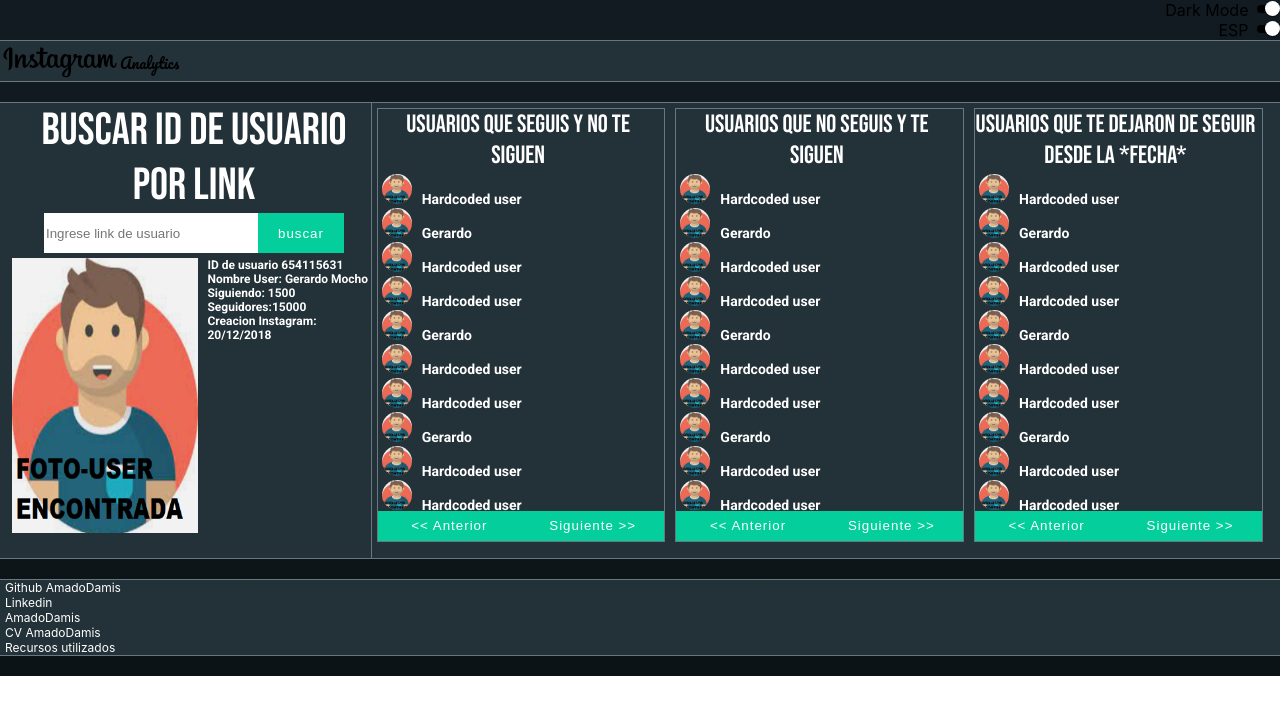
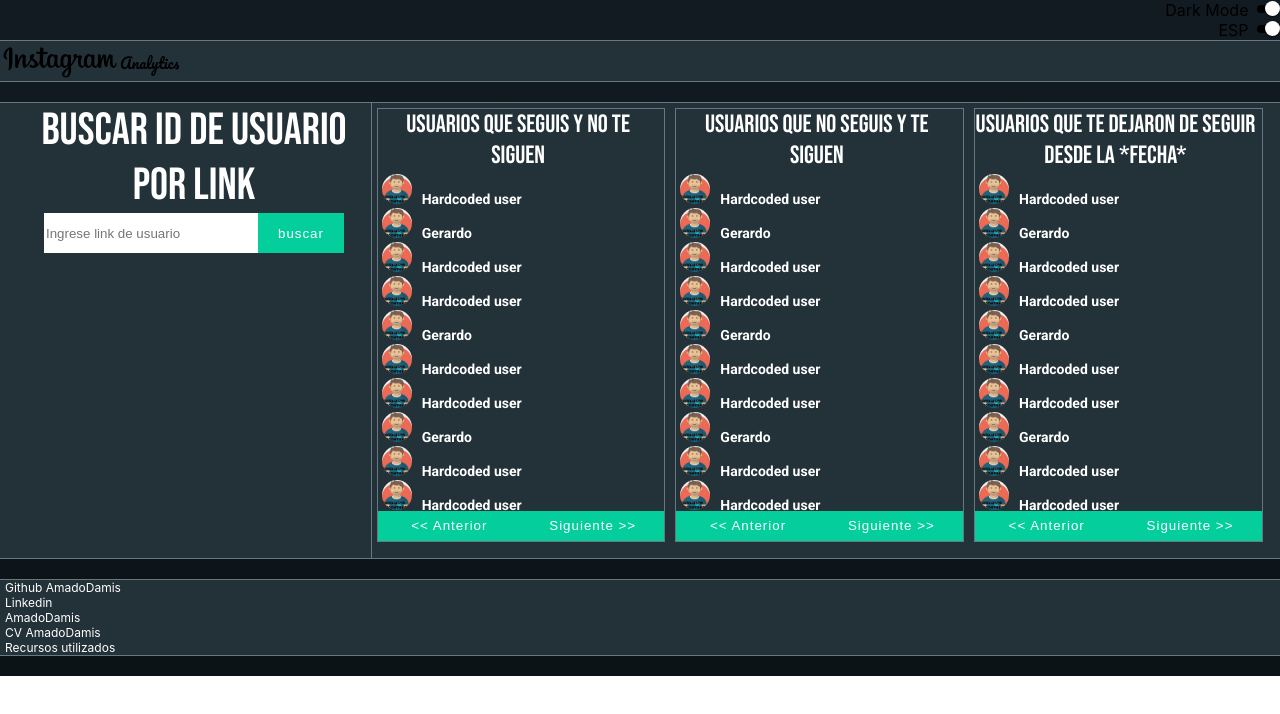
Before and after one commit to Amadodamis/Instagram-dashboard, a React (Create React App) app: page / in a window 1280 px wide. Shown: the top 714 px of the page. Built offline with nearby package versions, Linux system fonts and the light colour scheme.

Commit message:
Logica para que cargue los datos del userID

```diff
--- a/src/components/body.jsx
+++ b/src/components/body.jsx
@@ -19,8 +19,8 @@ function Body(props) {
     <div className="body">
 
       <BuscarUser leng={props.leng}
-       setUserId={setUserId}
-       setListUsers={setListUsers}
+       setUserId={setUserId} userId={userId}
+       setListUsers={setListUsers} listUsers={listUsers}
       />
 
       <DataAnalitycs fotoUser={fotoUser} leng={props.leng} arrayUsers={arrayUsuariosHardCoded} />
--- a/src/components/componentsbody/BuscarUser.jsx
+++ b/src/components/componentsbody/BuscarUser.jsx
@@ -21,7 +21,7 @@ function BuscarUser(props) {
             listUsers={listUsers} setListUsers={setListUsers}
             />
 
-            <User userId={userId} fotoUser={fotoUser} leng={leng} />
+            <User userId={userId} leng={leng} />
 
         </section>
 
--- a/src/components/componentsbody/SearchButton.jsx
+++ b/src/components/componentsbody/SearchButton.jsx
@@ -19,15 +19,17 @@ function SearchButton(props) {
 
         //Crea el objeto que va a ser pusheado en el UserID
         let newUser = {
-            newUserName: newUserName,
+            userName: newUserName,
             id: "1646135",
-            is_private: false,
+            is_private: "No",
             profile_pic_url_hd: fotoUser,
             follow: 4656,
             followed: 6544,
         }
+
         setUserId(newUser)
 
+        //para limpiar el input
         e.target.newUserName.value = ""
 
         //HardCoded de la lista de usuarios si el usuario se encontro
--- a/src/components/componentsbody/User.jsx
+++ b/src/components/componentsbody/User.jsx
@@ -3,41 +3,44 @@ import '../../css/body.css';
 
 
 function User(props) {
-  const {userId}=props;
+  const { userId } = props;
   const leng = props.leng;
-  let p0 = "ID de usuario"
-  let p1 = "Nombre User:"
-  let p2 = "Siguiendo:"
-  let p3 = "Seguidores:"
-  let p4 = "Creacion Instagram:";
+  let p0 = "ID de usuario: "
+  let p1 = "Nombre User: "
+  let p2 = "Siguiendo: "
+  let p3 = "Seguidores: "
+  let p4 = "Es privado: ";
   if (leng === "ENG") {
-    p0 = "ID user"
-    p1 = "User Name:"
-    p2 = "Following:"
-    p3 = "Followers:"
-    p4 = "Instagram creation:"
+    p0 = "ID user: "
+    p1 = "User Name: "
+    p2 = "Following: "
+    p3 = "Followers: "
+    p4 = "Is private:"
   }
+
 
 
   return (
 
     <article className='container-info-user-article'>
 
+      {userId !== null &&
         <div className='container-fotouser'>
-        <img src={props.fotoUser} className="foto-user" alt="user" />
+          <img src={userId.profile_pic_url_hd} className="foto-user" alt="user" />
         </div>
+      }
 
+      {userId !== null &&
         <div className='container-info-user'>
           <ul className='ul-style'>
-          <li><p className='Datos-user'>{`${p0} 654115631`} </p></li>
-          <li><p className='Datos-user'>{`${p1} Gerardo Mocho`} </p></li>
-          <li> <p className='Datos-user'>{`${p2} 1500`}</p></li>
-          <li> <p className='Datos-user'>{`${p3}15000`} </p></li>
-          <li> <p className='Datos-user'>{`${p4} 20/12/2018`}</p></li>
+            <li><p className='Datos-user'>{`${p0}${userId.id}`} </p></li>
+            <li><p className='Datos-user'>{`${p1}${userId.userName} `} </p></li>
+            <li> <p className='Datos-user'>{`${p2}${userId.follow}`}</p></li>
+            <li> <p className='Datos-user'>{`${p3}${userId.followed}`} </p></li>
+            <li> <p className='Datos-user'>{`${p4}${userId.is_private}`}</p></li>
           </ul>
         </div>
-
-
+      }
     </article>
 
   );
```
Lines whose indentation alone changed are shown as unchanged.
